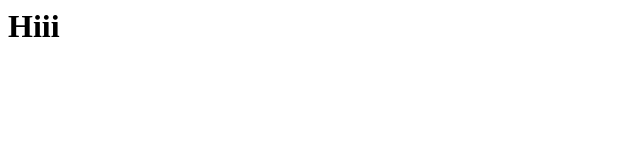
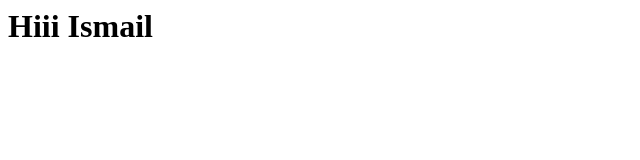
Before and after one commit to helloworlder-dev/workshop-git-test1, a plain HTML site: page index.html in a window 1280 px wide. Shown: the whole page, without its empty margins (0-640 px from the left). Drawn offline with Linux system fonts and the light colour scheme.

Commit message:
add my name

```diff
--- a/index.html
+++ b/index.html
@@ -3,6 +3,6 @@
 	<title>Hello world</title>
 </head>
 <body>
-	<h1>Hiii</h1>
+	<h1>Hiii Ismail</h1>
 </body>
 </html>
```
